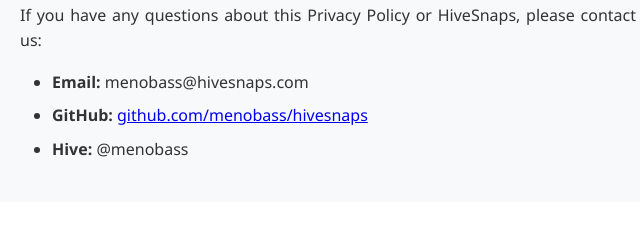
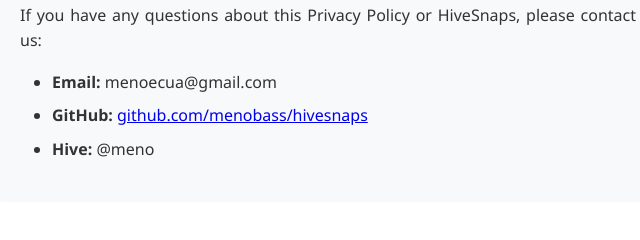
Before and after one commit to menobass/hivesnaps, a website: page docs/privacy-policy.html in a window 1280 px wide. Shown: the part 3333-3573 px from the top of the page, 312-952 px from the left. Drawn offline with Linux system fonts and the light colour scheme.

Commit message:
Update privacy policy with correct contact information
- Fix incorrect personal information in privacy policy
- Ensure contact details are accurate for Google Play Store compliance
- Update privacy policy content as needed

```diff
--- a/docs/privacy-policy.html
+++ b/docs/privacy-policy.html
@@ -268,9 +268,9 @@
                     If you have any questions about this Privacy Policy or HiveSnaps, please contact us:
                 </p>
                 <ul>
-                    <li><strong>Email:</strong> menobass@hivesnaps.com</li>
+                    <li><strong>Email:</strong> menoecua@gmail.com</li>
                     <li><strong>GitHub:</strong> <a href="https://github.com/menobass/hivesnaps" target="_blank">github.com/menobass/hivesnaps</a></li>
-                    <li><strong>Hive:</strong> @menobass</li>
+                    <li><strong>Hive:</strong> @meno</li>
                 </ul>
             </div>
         </div>
```
